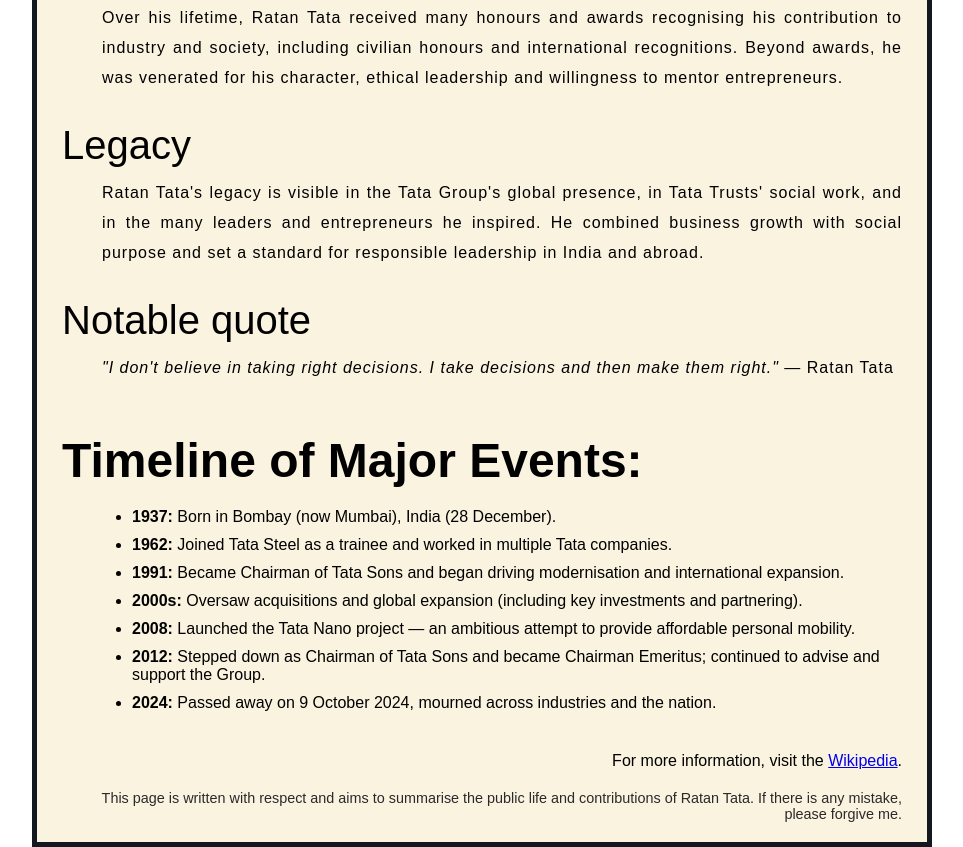
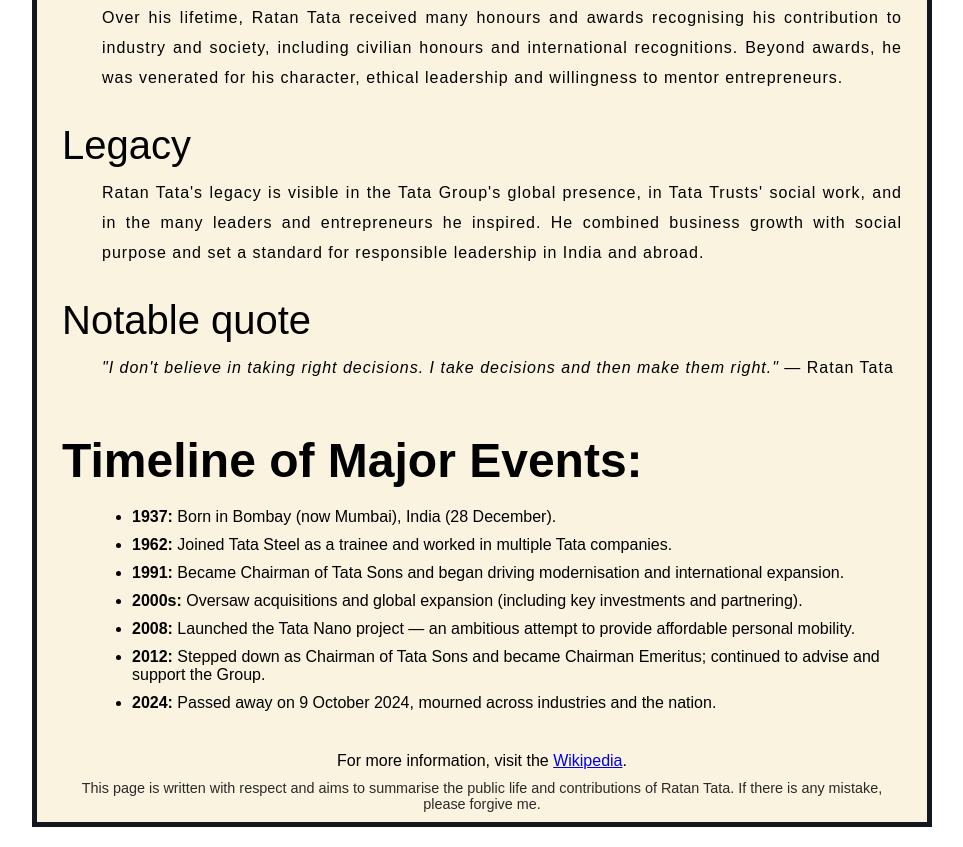
Before and after one commit to adarshpatel3436/Ratan-Tata-Tribute-Website, a plain HTML site: page index.html in a window 1280 px wide. Shown: the part 1584-2431 px from the top of the page, without its empty margins (158-1121 px from the left). Drawn offline with Linux system fonts and the light colour scheme; files whose address does not match are found by name.

Commit message:
Update style.css

```diff
--- a/style.css
+++ b/style.css
@@ -92,8 +92,12 @@ img{
 
 }
 
+footer h5{
+     margin: 20px 0;
+    text-align: end;
+}
 footer p{
-    margin: 20px 0;
-    text-align: end;
+    margin: 10px 0;
+    text-align: center;
 
 }
```
